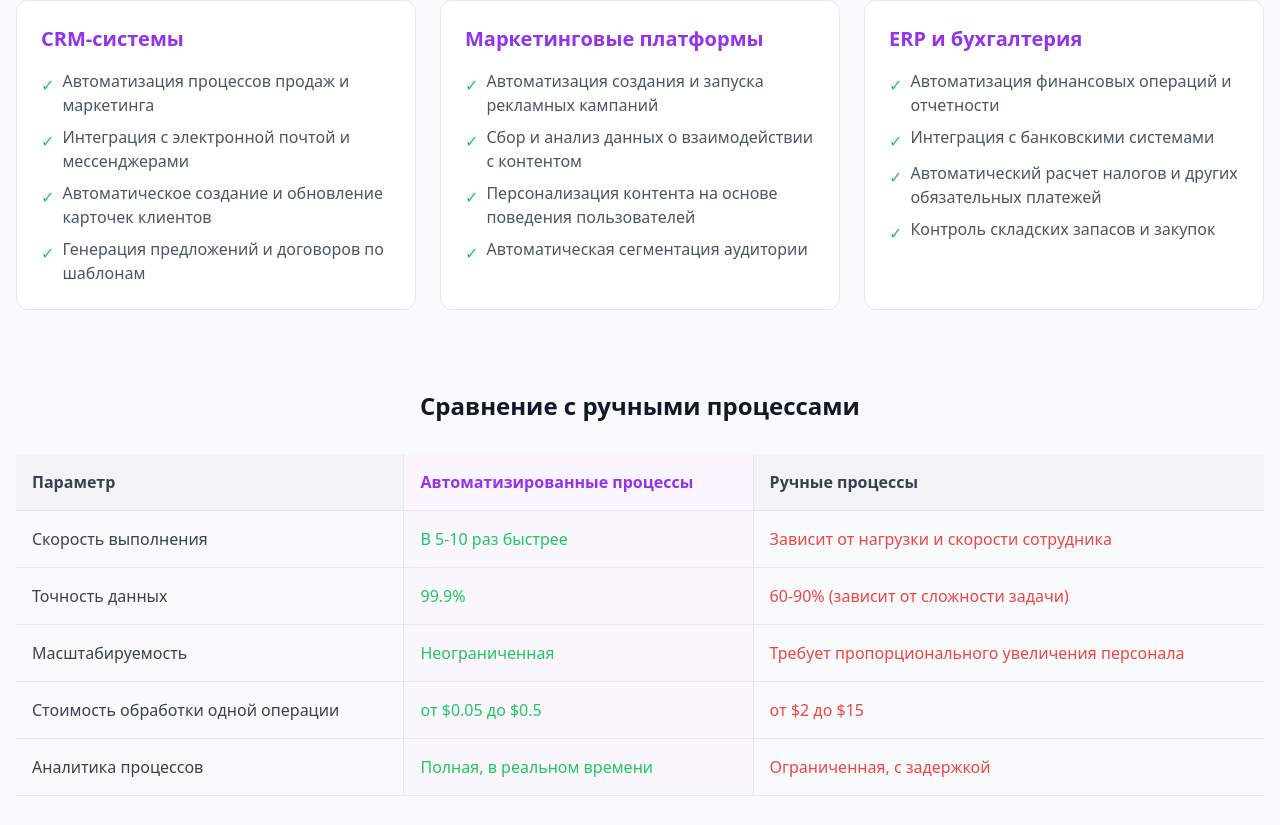
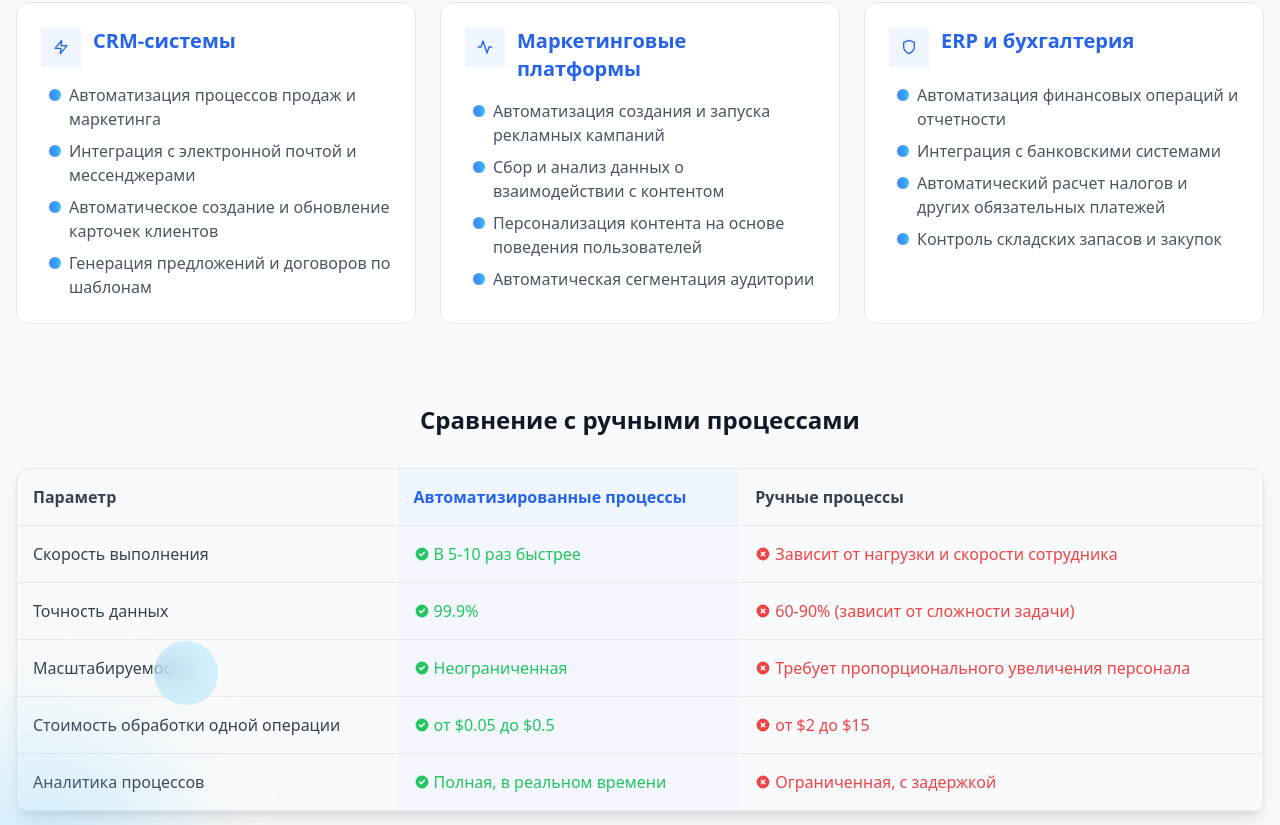
Before and after one commit to Neuropolis-ai/site, a Next.js app: page /workflow-automation in a window 1280 px wide. Shown: the part 3135-3960 px from the top of the page. Built offline with nearby package versions, Linux system fonts and the light colour scheme.

Commit message:
Обновлен компонент WorkflowAutomationSolution: современный дизайн 2025, новые анимации, фирменные синие цвета, улучшенная таблица сравнения, интерактивные элементы

```diff
--- a/src/components/workflow-automation/WorkflowAutomationSolution.tsx
+++ b/src/components/workflow-automation/WorkflowAutomationSolution.tsx
@@ -10,6 +10,9 @@ import {
   FiDollarSign,
   FiBarChart2,
   FiTrendingUp,
+  FiZap,
+  FiShield,
+  FiActivity,
 } from "react-icons/fi";
 
 export default function WorkflowAutomationSolution() {
@@ -44,7 +47,22 @@ export default function WorkflowAutomationSolution() {
     },
     hover: {
       y: -5,
+      boxShadow: isDark
+        ? "0 10px 30px rgba(30, 64, 175, 0.2)"
+        : "0 10px 30px rgba(59, 130, 246, 0.15)",
       transition: { duration: 0.3 },
+    },
+  };
+
+  const floatingVariants = {
+    initial: { y: 0 },
+    animate: {
+      y: [0, -10, 0],
+      transition: {
+        duration: 5,
+        repeat: Infinity,
+        ease: "easeInOut",
+      },
     },
   };
 
@@ -91,6 +109,7 @@ export default function WorkflowAutomationSolution() {
   // Типы интеграций
   const integrationTypes = [
     {
+      icon: <FiZap />,
       name: "CRM-системы",
       capabilities: [
         "Автоматизация процессов продаж и маркетинга",
@@ -100,6 +119,7 @@ export default function WorkflowAutomationSolution() {
       ],
     },
     {
+      icon: <FiActivity />,
       name: "Маркетинговые платформы",
       capabilities: [
         "Автоматизация создания и запуска рекламных кампаний",
@@ -109,6 +129,7 @@ export default function WorkflowAutomationSolution() {
       ],
     },
     {
+      icon: <FiShield />,
       name: "ERP и бухгалтерия",
       capabilities: [
         "Автоматизация финансовых операций и отчетности",
@@ -125,11 +146,38 @@ export default function WorkflowAutomationSolution() {
       className="py-16 md:py-24 relative overflow-hidden"
     >
       {/* Градиентный фон */}
-      <div className="absolute inset-0 bg-gradient-to-b from-purple-50 to-white dark:from-purple-950/10 dark:to-black -z-10"></div>
+      <div className="absolute inset-0 bg-gradient-to-b from-blue-50 to-white dark:from-blue-950/10 dark:to-black -z-10"></div>
+
+      {/* Сетка-фон */}
+      <div className="absolute inset-0 opacity-[0.03] dark:opacity-[0.02] -z-10">
+        <div
+          className="w-full h-full"
+          style={{
+            backgroundImage: "url('/grid-pattern.svg')",
+            backgroundSize: "24px 24px",
+            backgroundRepeat: "repeat",
+          }}
+        ></div>
+      </div>
 
       {/* Декоративные элементы */}
-      <div className="absolute -top-24 -right-24 w-64 h-64 bg-gradient-to-br from-purple-200/20 to-purple-400/20 dark:from-purple-500/10 dark:to-purple-700/10 rounded-full blur-3xl -z-10"></div>
-      <div className="absolute -bottom-24 -left-24 w-64 h-64 bg-gradient-to-tr from-indigo-200/20 to-indigo-400/20 dark:from-indigo-500/10 dark:to-indigo-700/10 rounded-full blur-3xl -z-10"></div>
+      <div className="absolute -top-24 -right-24 w-64 h-64 bg-gradient-to-br from-blue-200/30 to-blue-400/30 dark:from-blue-500/10 dark:to-blue-700/10 rounded-full blur-3xl -z-5"></div>
+      <div className="absolute -bottom-24 -left-24 w-64 h-64 bg-gradient-to-tr from-sky-200/30 to-sky-400/30 dark:from-sky-500/10 dark:to-sky-700/10 rounded-full blur-3xl -z-5"></div>
+
+      {/* Анимированные элементы */}
+      <motion.div
+        variants={floatingVariants}
+        initial="initial"
+        animate="animate"
+        className="absolute top-[5%] right-[15%] w-12 h-12 bg-blue-400/20 dark:bg-blue-600/30 rounded-full backdrop-blur-md z-0"
+      ></motion.div>
+      <motion.div
+        variants={floatingVariants}
+        initial="initial"
+        animate="animate"
+        className="absolute bottom-[10%] left-[12%] w-16 h-16 bg-sky-400/20 dark:bg-sky-600/30 rounded-full backdrop-blur-md z-0"
+        style={{ animationDelay: "1.5s" }}
+      ></motion.div>
 
       <Container>
         <motion.div
@@ -141,18 +189,16 @@ export default function WorkflowAutomationSolution() {
         >
           <motion.div
             variants={itemVariants}
-            className={`inline-block px-4 py-1 rounded-full text-sm mb-4 switch-box ${
-              !isDark && "light-switch-box"
-            }`}
+            className="inline-flex items-center justify-center border border-blue-300 dark:border-blue-800 gap-2 px-4 py-1 rounded-full text-sm mb-4 bg-blue-500/10 text-blue-600 dark:text-blue-400"
           >
             Решение
           </motion.div>
           <motion.h2
             variants={itemVariants}
-            className="text-3xl md:text-4xl font-semibold text-gray-900 dark:text-white mb-4"
+            className="text-3xl md:text-4xl font-semibold text-gray-900 dark:text-white mb-4 tracking-tight"
           >
             Интеллектуальная автоматизация{" "}
-            <span className="bg-clip-text text-transparent bg-gradient-to-r from-[#8B5CF6] to-[#A78BFA]">
+            <span className="bg-clip-text text-transparent bg-gradient-to-r from-blue-500 to-sky-400">
               рабочих процессов
             </span>
           </motion.h2>
@@ -181,16 +227,16 @@ export default function WorkflowAutomationSolution() {
               whileHover="hover"
               className={`p-6 rounded-xl transition-all ${
                 isDark
-                  ? "bg-gray-800/50 hover:bg-gray-800/80 border border-gray-700"
-                  : "bg-white hover:shadow-lg border border-gray-200"
+                  ? "bg-gray-800/50 hover:bg-gray-800/80 border border-gray-700 backdrop-blur-sm"
+                  : "bg-white hover:shadow-xl border border-gray-200 hover:border-blue-200"
               }`}
             >
               <div
                 className={`w-14 h-14 rounded-xl mb-4 flex items-center justify-center text-xl ${
-                  isDark ? "bg-purple-900/30" : "bg-purple-50"
+                  isDark ? "bg-blue-900/30" : "bg-blue-50"
                 }`}
               >
-                <span className="text-purple-600 dark:text-purple-400">
+                <span className="text-blue-600 dark:text-blue-400">
                   {benefit.icon}
                 </span>
               </div>
@@ -224,19 +270,37 @@ export default function WorkflowAutomationSolution() {
               <motion.div
                 key={index}
                 variants={itemVariants}
-                className={`p-6 rounded-xl ${
+                whileHover={{
+                  y: -5,
+                  transition: { duration: 0.3 },
+                  boxShadow: isDark
+                    ? "0 10px 30px rgba(30, 64, 175, 0.2)"
+                    : "0 10px 30px rgba(59, 130, 246, 0.15)",
+                }}
+                className={`p-6 rounded-xl transition-all ${
                   isDark
-                    ? "bg-gray-800/50 border border-gray-700"
-                    : "bg-white border border-gray-200"
+                    ? "bg-gray-800/50 border border-gray-700 backdrop-blur-sm"
+                    : "bg-white border border-gray-200 hover:border-blue-200"
                 }`}
               >
-                <h4 className="text-xl font-semibold text-purple-600 dark:text-purple-400 mb-4">
-                  {platform.name}
-                </h4>
-                <ul className="space-y-2">
+                <div className="flex items-start gap-3 mb-4">
+                  <div
+                    className={`flex-shrink-0 w-10 h-10 rounded-lg flex items-center justify-center ${
+                      isDark ? "bg-blue-900/30" : "bg-blue-50"
+                    }`}
+                  >
+                    <span className="text-blue-600 dark:text-blue-400">
+                      {platform.icon}
+                    </span>
+                  </div>
+                  <h4 className="text-xl font-semibold text-blue-600 dark:text-blue-400">
+                    {platform.name}
+                  </h4>
+                </div>
+                <ul className="space-y-2 ml-2">
                   {platform.capabilities.map((capability, i) => (
                     <li key={i} className="flex items-start">
-                      <span className="text-green-500 mr-2 mt-1">✓</span>
+                      <div className="mr-2 mt-1.5 w-3 h-3 rounded-full bg-gradient-to-r from-blue-500 to-sky-400 flex-shrink-0"></div>
                       <span className="text-gray-600 dark:text-gray-300">
                         {capability}
                       </span>
@@ -262,95 +326,230 @@ export default function WorkflowAutomationSolution() {
             Сравнение с ручными процессами
           </motion.h3>
 
-          <motion.div variants={itemVariants} className="overflow-x-auto">
+          <motion.div
+            variants={itemVariants}
+            className="overflow-x-auto rounded-xl border border-gray-200 dark:border-gray-700 shadow-lg"
+          >
             <table
               className={`w-full border-collapse ${
                 isDark ? "text-gray-300" : "text-gray-700"
               }`}
             >
               <thead>
-                <tr className={`${isDark ? "bg-gray-800" : "bg-gray-100"}`}>
-                  <th className="p-4 text-left border-b border-r">Параметр</th>
-                  <th className="p-4 text-left border-b border-r bg-purple-50 dark:bg-purple-900/30 text-purple-600 dark:text-purple-400">
+                <tr className={`${isDark ? "bg-gray-800" : "bg-gray-50"}`}>
+                  <th className="p-4 text-left border-b dark:border-gray-700">
+                    Параметр
+                  </th>
+                  <th className="p-4 text-left border-b dark:border-gray-700 bg-blue-50 dark:bg-blue-900/30 text-blue-600 dark:text-blue-400">
                     Автоматизированные процессы
                   </th>
-                  <th className="p-4 text-left border-b">Ручные процессы</th>
+                  <th className="p-4 text-left border-b dark:border-gray-700">
+                    Ручные процессы
+                  </th>
                 </tr>
               </thead>
               <tbody>
                 <tr
                   className={`${
-                    isDark ? "border-gray-700" : "border-gray-200"
-                  }`}
+                    isDark ? "hover:bg-gray-800/70" : "hover:bg-blue-50/30"
+                  } transition-colors`}
                 >
-                  <td className="p-4 border-b border-r">Скорость выполнения</td>
-                  <td className="p-4 border-b border-r bg-purple-50/50 dark:bg-purple-900/20">
-                    <span className="text-green-500">В 5-10 раз быстрее</span>
+                  <td className="p-4 border-b dark:border-gray-700">
+                    Скорость выполнения
                   </td>
-                  <td className="p-4 border-b">
-                    <span className="text-red-500">
+                  <td className="p-4 border-b dark:border-gray-700 bg-blue-50/50 dark:bg-blue-900/20">
+                    <span className="text-green-500 flex items-center">
+                      <svg
+                        className="w-4 h-4 mr-1"
+                        fill="currentColor"
+                        viewBox="0 0 20 20"
+                      >
+                        <path
+                          fillRule="evenodd"
+                          d="M10 18a8 8 0 100-16 8 8 0 000 16zm3.707-9.293a1 1 0 00-1.414-1.414L9 10.586 7.707 9.293a1 1 0 00-1.414 1.414l2 2a1 1 0 001.414 0l4-4z"
+                          clipRule="evenodd"
+                        ></path>
+                      </svg>
+                      В 5-10 раз быстрее
+                    </span>
+                  </td>
+                  <td className="p-4 border-b dark:border-gray-700">
+                    <span className="text-red-500 flex items-center">
+                      <svg
+                        className="w-4 h-4 mr-1"
+                        fill="currentColor"
+                        viewBox="0 0 20 20"
+                      >
+                        <path
+                          fillRule="evenodd"
+                          d="M10 18a8 8 0 100-16 8 8 0 000 16zM8.707 7.293a1 1 0 00-1.414 1.414L8.586 10l-1.293 1.293a1 1 0 101.414 1.414L10 11.414l1.293 1.293a1 1 0 001.414-1.414L11.414 10l1.293-1.293a1 1 0 00-1.414-1.414L10 8.586 8.707 7.293z"
+                          clipRule="evenodd"
+                        ></path>
+                      </svg>
                       Зависит от нагрузки и скорости сотрудника
                     </span>
                   </td>
                 </tr>
                 <tr
                   className={`${
-                    isDark ? "border-gray-700" : "border-gray-200"
-                  }`}
+                    isDark ? "hover:bg-gray-800/70" : "hover:bg-blue-50/30"
+                  } transition-colors`}
                 >
-                  <td className="p-4 border-b border-r">Точность данных</td>
-                  <td className="p-4 border-b border-r bg-purple-50/50 dark:bg-purple-900/20">
-                    <span className="text-green-500">99.9%</span>
+                  <td className="p-4 border-b dark:border-gray-700">
+                    Точность данных
                   </td>
-                  <td className="p-4 border-b">
-                    <span className="text-red-500">
+                  <td className="p-4 border-b dark:border-gray-700 bg-blue-50/50 dark:bg-blue-900/20">
+                    <span className="text-green-500 flex items-center">
+                      <svg
+                        className="w-4 h-4 mr-1"
+                        fill="currentColor"
+                        viewBox="0 0 20 20"
+                      >
+                        <path
+                          fillRule="evenodd"
+                          d="M10 18a8 8 0 100-16 8 8 0 000 16zm3.707-9.293a1 1 0 00-1.414-1.414L9 10.586 7.707 9.293a1 1 0 00-1.414 1.414l2 2a1 1 0 001.414 0l4-4z"
+                          clipRule="evenodd"
+                        ></path>
+                      </svg>
+                      99.9%
+                    </span>
+                  </td>
+                  <td className="p-4 border-b dark:border-gray-700">
+                    <span className="text-red-500 flex items-center">
+                      <svg
+                        className="w-4 h-4 mr-1"
+                        fill="currentColor"
+                        viewBox="0 0 20 20"
+                      >
+                        <path
+                          fillRule="evenodd"
+                          d="M10 18a8 8 0 100-16 8 8 0 000 16zM8.707 7.293a1 1 0 00-1.414 1.414L8.586 10l-1.293 1.293a1 1 0 101.414 1.414L10 11.414l1.293 1.293a1 1 0 001.414-1.414L11.414 10l1.293-1.293a1 1 0 00-1.414-1.414L10 8.586 8.707 7.293z"
+                          clipRule="evenodd"
+                        ></path>
+                      </svg>
                       60-90% (зависит от сложности задачи)
                     </span>
                   </td>
                 </tr>
                 <tr
                   className={`${
-                    isDark ? "border-gray-700" : "border-gray-200"
-                  }`}
+                    isDark ? "hover:bg-gray-800/70" : "hover:bg-blue-50/30"
+                  } transition-colors`}
                 >
-                  <td className="p-4 border-b border-r">Масштабируемость</td>
-                  <td className="p-4 border-b border-r bg-purple-50/50 dark:bg-purple-900/20">
-                    <span className="text-green-500">Неограниченная</span>
+                  <td className="p-4 border-b dark:border-gray-700">
+                    Масштабируемость
                   </td>
-                  <td className="p-4 border-b">
-                    <span className="text-red-500">
+                  <td className="p-4 border-b dark:border-gray-700 bg-blue-50/50 dark:bg-blue-900/20">
+                    <span className="text-green-500 flex items-center">
+                      <svg
+                        className="w-4 h-4 mr-1"
+                        fill="currentColor"
+                        viewBox="0 0 20 20"
+                      >
+                        <path
+                          fillRule="evenodd"
+                          d="M10 18a8 8 0 100-16 8 8 0 000 16zm3.707-9.293a1 1 0 00-1.414-1.414L9 10.586 7.707 9.293a1 1 0 00-1.414 1.414l2 2a1 1 0 001.414 0l4-4z"
+                          clipRule="evenodd"
+                        ></path>
+                      </svg>
+                      Неограниченная
+                    </span>
+                  </td>
+                  <td className="p-4 border-b dark:border-gray-700">
+                    <span className="text-red-500 flex items-center">
+                      <svg
+                        className="w-4 h-4 mr-1"
+                        fill="currentColor"
+                        viewBox="0 0 20 20"
+                      >
+                        <path
+                          fillRule="evenodd"
+                          d="M10 18a8 8 0 100-16 8 8 0 000 16zM8.707 7.293a1 1 0 00-1.414 1.414L8.586 10l-1.293 1.293a1 1 0 101.414 1.414L10 11.414l1.293 1.293a1 1 0 001.414-1.414L11.414 10l1.293-1.293a1 1 0 00-1.414-1.414L10 8.586 8.707 7.293z"
+                          clipRule="evenodd"
+                        ></path>
+                      </svg>
                       Требует пропорционального увеличения персонала
                     </span>
                   </td>
                 </tr>
                 <tr
                   className={`${
-                    isDark ? "border-gray-700" : "border-gray-200"
-                  }`}
+                    isDark ? "hover:bg-gray-800/70" : "hover:bg-blue-50/30"
+                  } transition-colors`}
                 >
-                  <td className="p-4 border-b border-r">
+                  <td className="p-4 border-b dark:border-gray-700">
                     Стоимость обработки одной операции
                   </td>
-                  <td className="p-4 border-b border-r bg-purple-50/50 dark:bg-purple-900/20">
-                    <span className="text-green-500">от $0.05 до $0.5</span>
+                  <td className="p-4 border-b dark:border-gray-700 bg-blue-50/50 dark:bg-blue-900/20">
+                    <span className="text-green-500 flex items-center">
+                      <svg
+                        className="w-4 h-4 mr-1"
+                        fill="currentColor"
+                        viewBox="0 0 20 20"
+                      >
+                        <path
+                          fillRule="evenodd"
+                          d="M10 18a8 8 0 100-16 8 8 0 000 16zm3.707-9.293a1 1 0 00-1.414-1.414L9 10.586 7.707 9.293a1 1 0 00-1.414 1.414l2 2a1 1 0 001.414 0l4-4z"
+                          clipRule="evenodd"
+                        ></path>
+                      </svg>
+                      от $0.05 до $0.5
+                    </span>
                   </td>
-                  <td className="p-4 border-b">
-                    <span className="text-red-500">от $2 до $15</span>
+                  <td className="p-4 border-b dark:border-gray-700">
+                    <span className="text-red-500 flex items-center">
+                      <svg
+                        className="w-4 h-4 mr-1"
+                        fill="currentColor"
+                        viewBox="0 0 20 20"
+                      >
+                        <path
+                          fillRule="evenodd"
+                          d="M10 18a8 8 0 100-16 8 8 0 000 16zM8.707 7.293a1 1 0 00-1.414 1.414L8.586 10l-1.293 1.293a1 1 0 101.414 1.414L10 11.414l1.293 1.293a1 1 0 001.414-1.414L11.414 10l1.293-1.293a1 1 0 00-1.414-1.414L10 8.586 8.707 7.293z"
+                          clipRule="evenodd"
+                        ></path>
+                      </svg>
+                      от $2 до $15
+                    </span>
                   </td>
                 </tr>
                 <tr
                   className={`${
-                    isDark ? "border-gray-700" : "border-gray-200"
-                  }`}
+                    isDark ? "hover:bg-gray-800/70" : "hover:bg-blue-50/30"
+                  } transition-colors`}
                 >
-                  <td className="p-4 border-b border-r">Аналитика процессов</td>
-                  <td className="p-4 border-b border-r bg-purple-50/50 dark:bg-purple-900/20">
-                    <span className="text-green-500">
+                  <td className="p-4 border-b dark:border-gray-700">
+                    Аналитика процессов
+                  </td>
+                  <td className="p-4 border-b dark:border-gray-700 bg-blue-50/50 dark:bg-blue-900/20">
+                    <span className="text-green-500 flex items-center">
+                      <svg
+                        className="w-4 h-4 mr-1"
+                        fill="currentColor"
+                        viewBox="0 0 20 20"
+                      >
+                        <path
+                          fillRule="evenodd"
+                          d="M10 18a8 8 0 100-16 8 8 0 000 16zm3.707-9.293a1 1 0 00-1.414-1.414L9 10.586 7.707 9.293a1 1 0 00-1.414 1.414l2 2a1 1 0 001.414 0l4-4z"
+                          clipRule="evenodd"
+                        ></path>
+                      </svg>
                       Полная, в реальном времени
                     </span>
                   </td>
-                  <td className="p-4 border-b">
-                    <span className="text-red-500">
+                  <td className="p-4 border-b dark:border-gray-700">
+                    <span className="text-red-500 flex items-center">
+                      <svg
+                        className="w-4 h-4 mr-1"
+                        fill="currentColor"
+                        viewBox="0 0 20 20"
+                      >
+                        <path
+                          fillRule="evenodd"
+                          d="M10 18a8 8 0 100-16 8 8 0 000 16zM8.707 7.293a1 1 0 00-1.414 1.414L8.586 10l-1.293 1.293a1 1 0 101.414 1.414L10 11.414l1.293 1.293a1 1 0 001.414-1.414L11.414 10l1.293-1.293a1 1 0 00-1.414-1.414L10 8.586 8.707 7.293z"
+                          clipRule="evenodd"
+                        ></path>
+                      </svg>
                       Ограниченная, с задержкой
                     </span>
                   </td>
```
